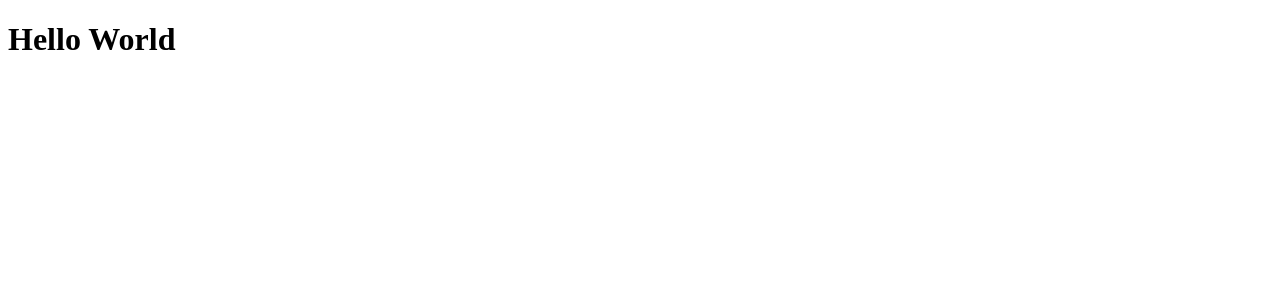
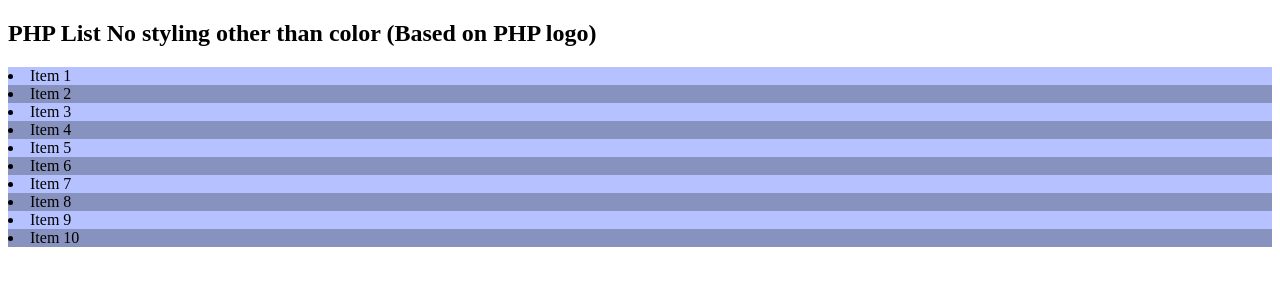
Before and after one commit to Antonio-Bennett/Antonio_Bennett_Programming_Challenge, a PHP site: page / in a window 1280 px wide. Shown: the top 300 px of the page. Run offline with PHP 8.4, Linux system fonts and the light colour scheme.

Commit message:
php list finished

```diff
--- a/index.php
+++ b/index.php
@@ -12,7 +12,12 @@ declare(strict_types=1); ?>
 
 <body>
   <?php
-  echo "<h1>Hello World</h1>"
+  echo "<h2>PHP List No styling other than color (Based on PHP logo)</h2>";
+  $style = array("style='background-color: #8892bf;'", "style='background-color: #b5c2ff;'");
+  for ($i = 1; $i <= 10; $i++) {
+    echo "<li " . $style[$i % 2] . "> Item $i </li>";
+  }
+  echo "</ul>";
   ?>
 </body>
 
```
